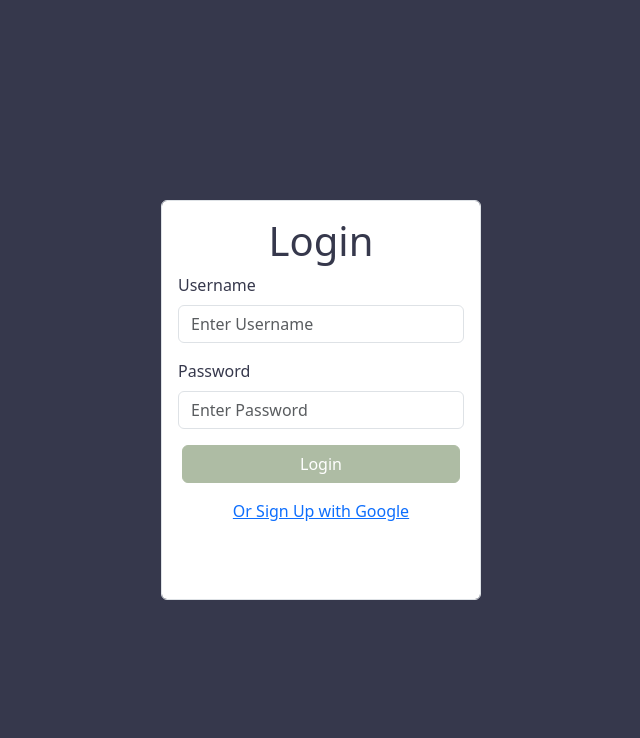
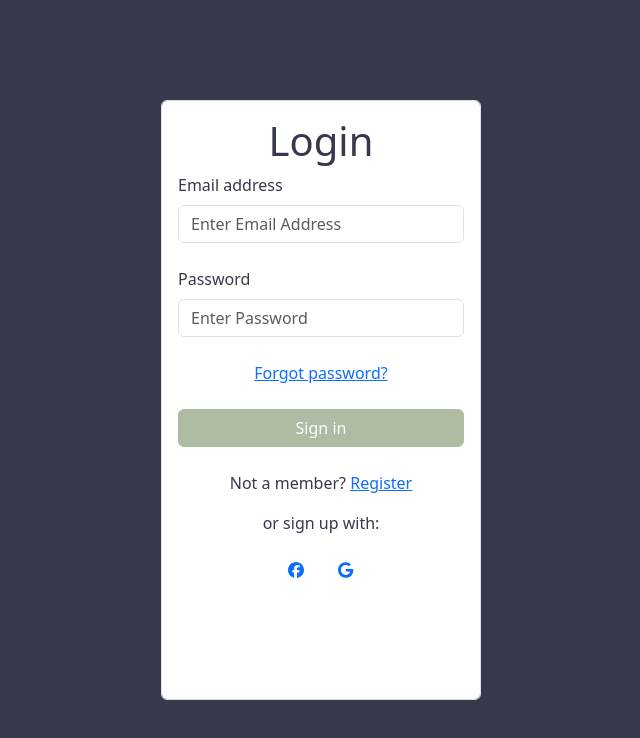
Before and after one commit to H033S/raw-material-calculator, an Angular app in the folder client/: page / in a window 1280 px wide. Shown: the top 738 px of the page, without its empty margins (319-959 px from the left). Built offline with nearby package versions, Linux system fonts and the light colour scheme.

Commit message:
Revamped Login Form. Included Font Awesome

```diff
--- a/client/package.json
+++ b/client/package.json
@@ -17,6 +17,10 @@
     "@angular/platform-browser": "^19.2.9",
     "@angular/platform-browser-dynamic": "^19.2.9",
     "@angular/router": "^19.2.9",
+    "@fortawesome/angular-fontawesome": "^1.0.0",
+    "@fortawesome/fontawesome-svg-core": "^6.7.2",
+    "@fortawesome/free-brands-svg-icons": "^6.7.2",
+    "@fortawesome/free-solid-svg-icons": "^6.7.2",
     "@ng-bootstrap/ng-bootstrap": "^18.0.0",
     "@popperjs/core": "^2.11.8",
     "bootstrap": "^5.3.3",
--- a/client/src/app/app.component.ts
+++ b/client/src/app/app.component.ts
@@ -1,12 +1,12 @@
 import { Component } from '@angular/core';
 import { RouterOutlet } from '@angular/router';
-import { LoginComponent } from "./login/login.component";
+import { LoginComponent } from './login/login.component';
 
 @Component({
   selector: 'app-root',
   imports: [RouterOutlet, LoginComponent],
   templateUrl: './app.component.html',
-  styleUrl: './app.component.css'
+  styleUrl: './app.component.css',
 })
 export class AppComponent {
   title = 'client';
--- a/client/src/app/login/login.component.html
+++ b/client/src/app/login/login.component.html
@@ -1,51 +1,66 @@
 <div [hidden]="submitted">
   <form
-    class="form-control w-25 h-50 p-3 position-absolute top-50 start-50 translate-middle"
-    (ngSubmit)="onSubmit()"
-    #loginForm="ngForm"
+    class="form-control w-25 h-75 p-3 position-absolute top-50 start-50 translate-middle"
+    (submit)="onSubmit()"
+    #formLogin="ngForm"
   >
     <h1>Login</h1>
-
-    <div class="form-group">
-      <label class="form-label" for="username">Username</label>
-      <i class="fa-solid fa-user"></i>
+    <!-- Email input -->
+    <div data-mdb-input-init class="form-outline mb-4">
+      <label class="form-label" for="email">Email address</label>
       <input
-        class="form-control mb-3"
+        type="email"
+        id="email"
+        name="email"
+        class="form-control"
+        placeholder="Enter Email Address"
         required
-        minlength="4"
-        id="username"
-        placeholder="Enter Username"
-        name="username"
-        [(ngModel)]="credentials.username"
-        #username="ngModel"
+        [(ngModel)]="credentials.email"
       />
     </div>
 
-    <div class="form-group">
+    <!-- Password input -->
+    <div data-mdb-input-init class="form-outline mb-4">
       <label class="form-label" for="password">Password</label>
       <input
-        class="form-control mb-3 ng-valid"
+        type="password"
+        id="password"
+        name="password"
+        class="form-control"
+        placeholder="Enter Password"
         required
-        id="password"
-        placeholder="Enter Password"
-        name="password"
         [(ngModel)]="credentials.password"
-        #password="ngModel"
       />
     </div>
 
+    <!-- 2 column grid layout for inline styling -->
+    <div class="text-center mb-4">
+      <a href="#!">Forgot password?</a>
+    </div>
+
+    <!-- Submit button -->
     <div class="d-flex justify-content-center">
       <button
-        class="btn btn-primary mx-1 w-100 mb-3"
+        [disabled]="!formLogin.valid"
         type="submit"
-        [disabled]="!loginForm.form.valid"
+        class="btn btn-primary mb-4 w-100"
       >
-        Login
+        Sign in
       </button>
     </div>
 
-    <div class="text-center mb-3">
-      <a href="#">Or Sign Up with Google </a>
+    <!-- Register buttons -->
+    <div class="text-center">
+      <p>Not a member? <a href="#!">Register</a></p>
+      <p>or sign up with:</p>
+
+      <button type="button" class="btn btn-link btn-floating mx-1">
+        <fa-icon [icon]="faFacebook"></fa-icon>
+      </button>
+
+      <button type="button" class="btn btn-link btn-floating mx-1">
+        <fa-icon [icon]="faGoogle"></fa-icon>
+      </button>
     </div>
   </form>
 </div>
--- a/client/src/app/login/login.component.ts
+++ b/client/src/app/login/login.component.ts
@@ -1,20 +1,24 @@
 import { Component } from '@angular/core';
 import { FormsModule } from '@angular/forms';
+import { FontAwesomeModule } from '@fortawesome/angular-fontawesome';
+import { faFacebook, faGoogle } from '@fortawesome/free-brands-svg-icons';
 
 interface LoginCredentials {
-  username: string;
+  email: string;
   password: string;
 }
 
 @Component({
   selector: 'app-login',
-  imports: [FormsModule],
+  imports: [FormsModule, FontAwesomeModule],
   templateUrl: './login.component.html',
   styleUrl: './login.component.css',
 })
 export class LoginComponent {
+  faFacebook = faFacebook;
+  faGoogle = faGoogle;
   credentials: LoginCredentials = {
-    username: '',
+    email: '',
     password: '',
   };
   submitted = false;
```
Also changed, not shown: 1 other file (tests, documents, lock files or other folders).
